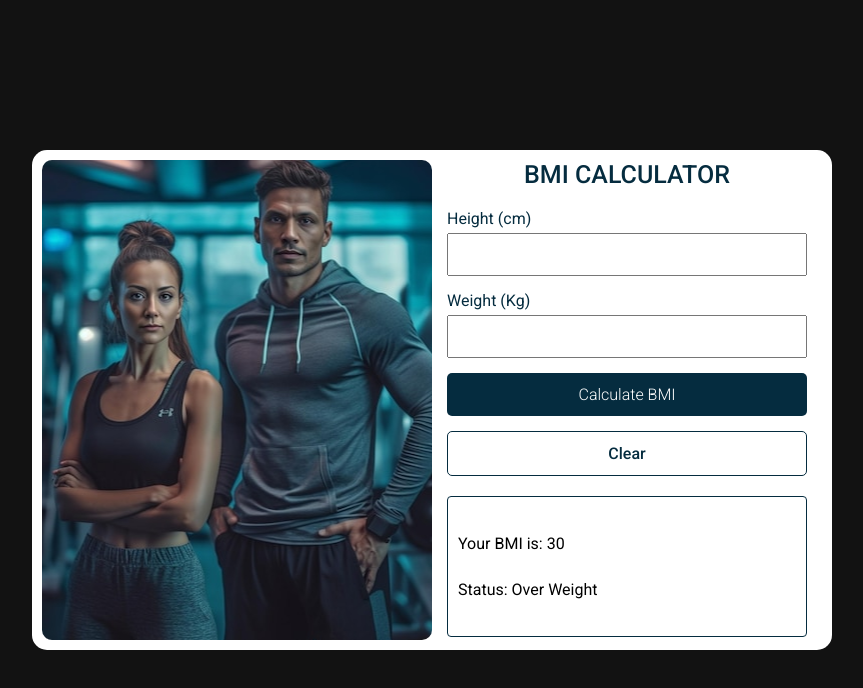
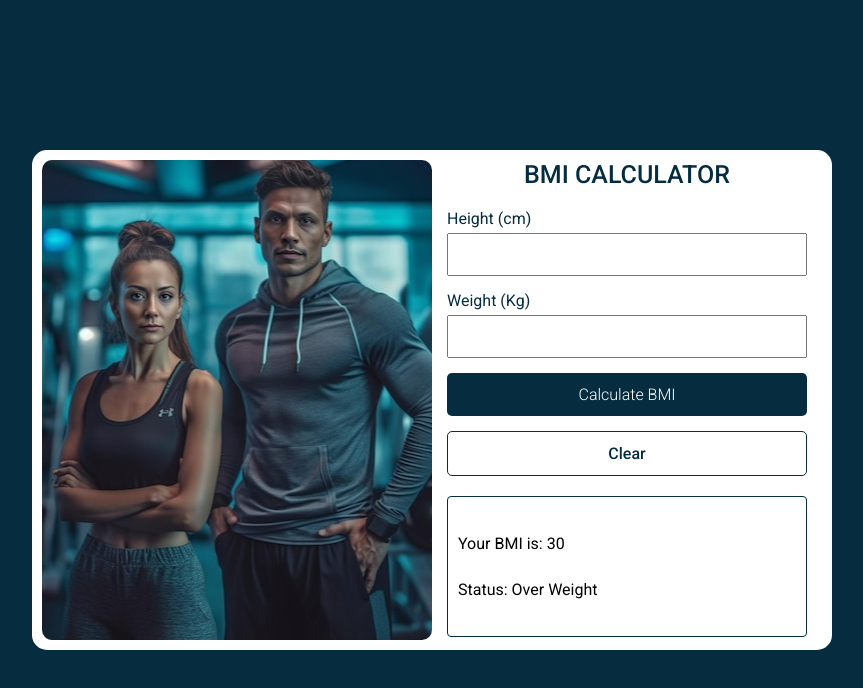
Before and after one commit to Harishanth03/bmi-calculator, a React (Vite) app: page / in a window 1280 px wide. Shown: the top 688 px of the page, without its empty margins (208-1071 px from the left). Built offline with nearby package versions, Linux system fonts and the light colour scheme.

Commit message:
change background color

```diff
--- a/src/App.css
+++ b/src/App.css
@@ -15,7 +15,7 @@
   display: flex;
   justify-content: center;
   align-items: center;
-  background-color: #121212;
+  background-color: #052C3F;
 }
 
 .bmi-container
```
